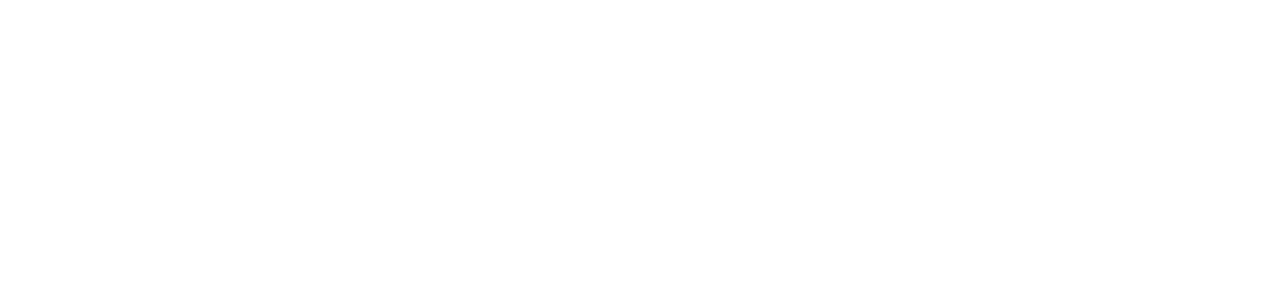
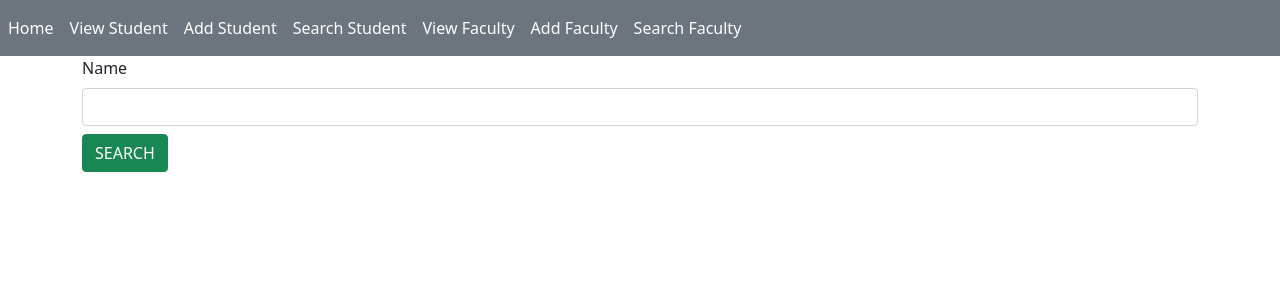
Before and after one commit to anilamurali/School-Management-App, a React (Create React App) app: page /Searchfaculty in a window 1280 px wide. Before the commit this address had no page. Shown: the top 300 px of the page. Built offline with nearby package versions, Linux system fonts and the light colour scheme.

Commit message:
first commit

```diff
--- a/src/App.js
+++ b/src/App.js
@@ -10,6 +10,7 @@
 import Viewstudent from './Component/Viewstudent';
 import Header from './Component/Header';
 import { BrowserRouter, Route, Routes } from 'react-router-dom';
+import Facultysearch from './Component/Facultysearch';
 
 function App() {
   return (
@@ -22,8 +23,10 @@
      <Route path='/searchstudent' exact element={<Studentsearch/>}/>
      <Route path='/viewfaculty' exact element={<Viewfaculty/>}/>
      <Route path='/addfaculty' exact element={<Addfacutly/>} />
+     <Route path='/Searchfaculty' exact element={<Facultysearch/>} />
     </Routes>
     </BrowserRouter>
+
     </>
   );
 }
--- /dev/null
+++ b/src/Component/Facultysearch.js
@@ -0,0 +1,26 @@
+import React from 'react'
+import Header from './Header'
+
+const Facultysearch = () => {
+  return (
+    <div>
+        <Header/>
+        <div class="container">
+    <div class="row">
+      <div class="col col-12 col-sm-12 col-md-12 col-lg-12 col-xl-12 col-xxl-12">
+        <div class="row g-2">
+          <div class="col col-12 col-sm-12 col-md-12 col-lg-12 col-xl-12 col-xxl-12">
+            <label for="" class="form-label">Name</label>
+            <input type="text" class="form-control"/>
+          </div>
+          <div class="col col-12 col-sm-12 col-md-12 col-lg-12 col-xl-12 col-xxl-12">
+            <button class="btn btn-success">SEARCH</button>
+          </div>
+        </div>
+      </div>
+    </div>
+  </div></div>
+  )
+}
+
+export default Facultysearch
--- a/src/Component/Header.js
+++ b/src/Component/Header.js
@@ -33,6 +33,7 @@
       <Link class="nav-link active" to='/Searchfaculty'>Search Faculty</Link>
       </li>
 
+
     </ul>
   </div>
 </nav>
```
